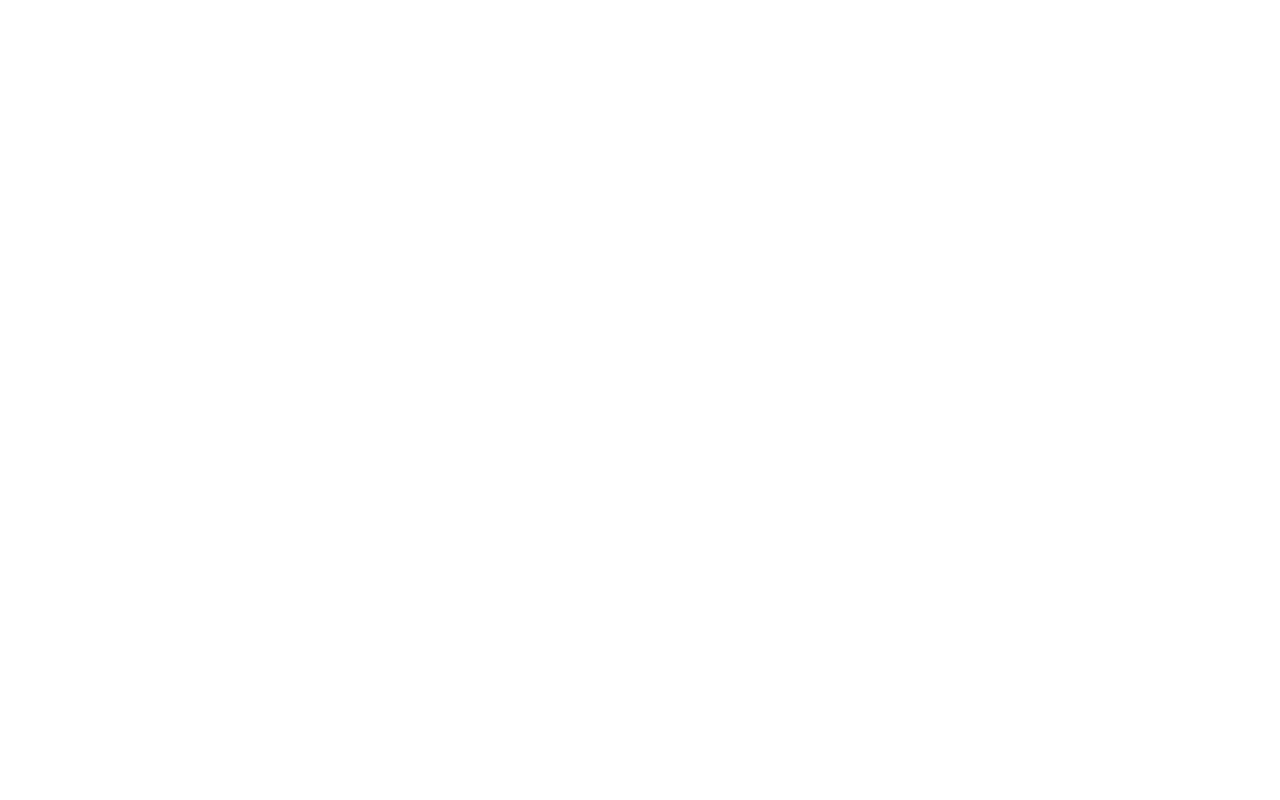
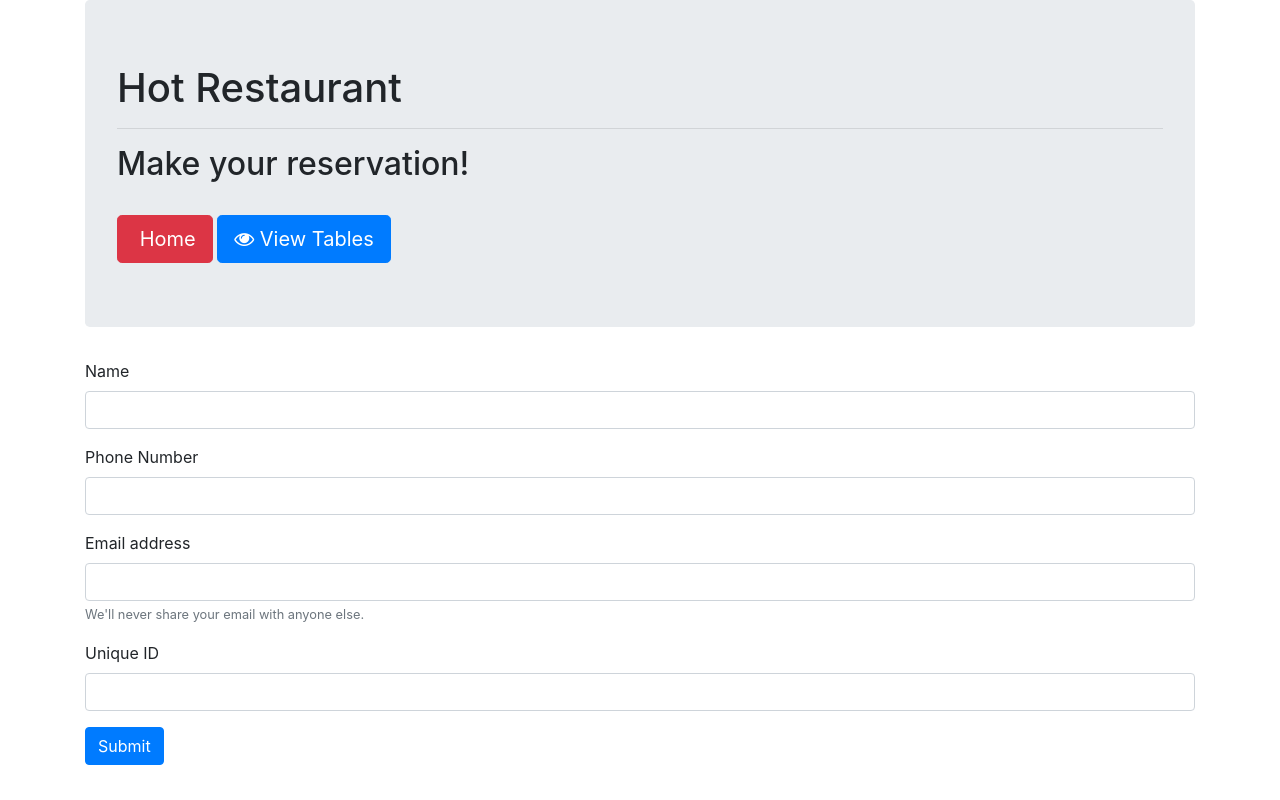
Before and after one commit to AndreDiop/No-Reservations-Seating-App, a plain HTML site: page views/reserve.html in a window 1280 px wide. Drawn offline with nearby package versions, Linux system fonts and the light colour scheme.

Commit message:
added reserve.html

```diff
--- a/views/reserve.html
+++ b/views/reserve.html
@@ -9,7 +9,70 @@ EMAIL
 PHONE
 ID -->
 
-<!-- FORM SHOULD HAVE SUBMIT BUTTON
+
+
+<!DOCTYPE html>
+<html>
+  <head>
+    <meta charset="utf-8" />
+    <meta http-equiv="X-UA-Compatible" content="IE=edge" />
+    <title></title>
+    <meta name="description" content="" />
+    <meta name="viewport" content="width=device-width, initial-scale=1" />
+    <link rel="stylesheet" href="" />
+    <link
+      rel="stylesheet"
+      href="https://maxcdn.bootstrapcdn.com/bootstrap/4.0.0/css/bootstrap.min.css"
+    />
+    <link
+      rel="stylesheet"
+      href="https://stackpath.bootstrapcdn.com/font-awesome/4.7.0/css/font-awesome.min.css"
+    />
+    <script src="https://code.jquery.com/jquery.js"></script>
+    <script src="https://maxcdn.bootstrapcdn.com/bootstrap/4.0.0/js/bootstrap.min.js"></script>
+  </head>
+  <body>
+    <div class="container">
+      <div class="jumbotron">
+        <h1>Hot Restaurant</h1>
+        <hr />
+
+        <h2>Make your reservation!</h3>
+        <br>
+        <a href="/add"
+          ><button class="btn btn-danger btn-lg">
+            <span class="fa"></span> Home
+          </button></a
+        >
+        <a href="/api/characters"
+          ><button class="btn btn-primary btn-lg">
+            <span class="fa fa-eye"></span> View Tables
+          </button></a
+        >
+      </div>
+      <form>
+        <div class="form-group">
+            <label for="exampleInputPassword1">Name</label>
+            <input type="text" class="form-control" id="reservation-name">
+          </div>
+        <div class="form-group">
+            <label for="exampleInputPassword1">Phone Number</label>
+            <input type="text" class="form-control" id="reservation-number">
+          </div>
+        <div class="form-group">
+          <label for="exampleInputEmail1">Email address</label>
+          <input type="email" class="form-control" id="reservation-email" aria-describedby="emailHelp">
+          <small id="emailHelp" class="form-text text-muted">We'll never share your email with anyone else.</small>
+        </div>
+        <div class="form-group">
+          <label for="exampleInputPassword1">Unique ID</label>
+          <input type="text" class="form-control" id="reservation-ID">
+        </div>
+
+        <button type="submit" class="btn btn-primary">Submit</button>
+      </form>
+    </div>
+    <!-- FORM SHOULD HAVE SUBMIT BUTTON
 WHAT HAPPENS WHEN I CLICK THE BUTTON
 USE JQUERY
 MAKE AJAX CALL
@@ -17,3 +80,6 @@ POST REQUEST
 TO EXPRESS ROUTE
 CREATE NEW RESERVATION
 INFORM THE USER -->
+    <script src="" async defer></script>
+  </body>
+</html>
```
